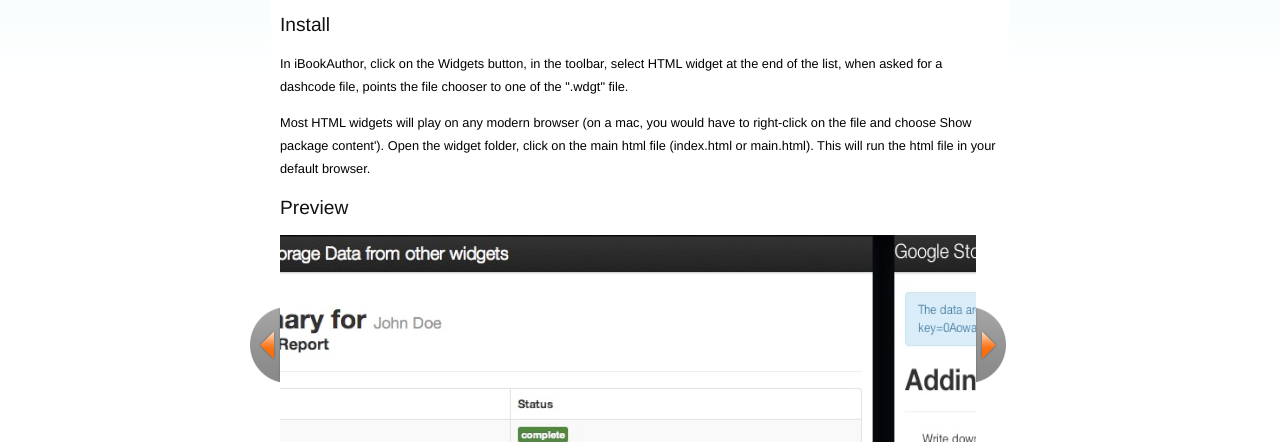
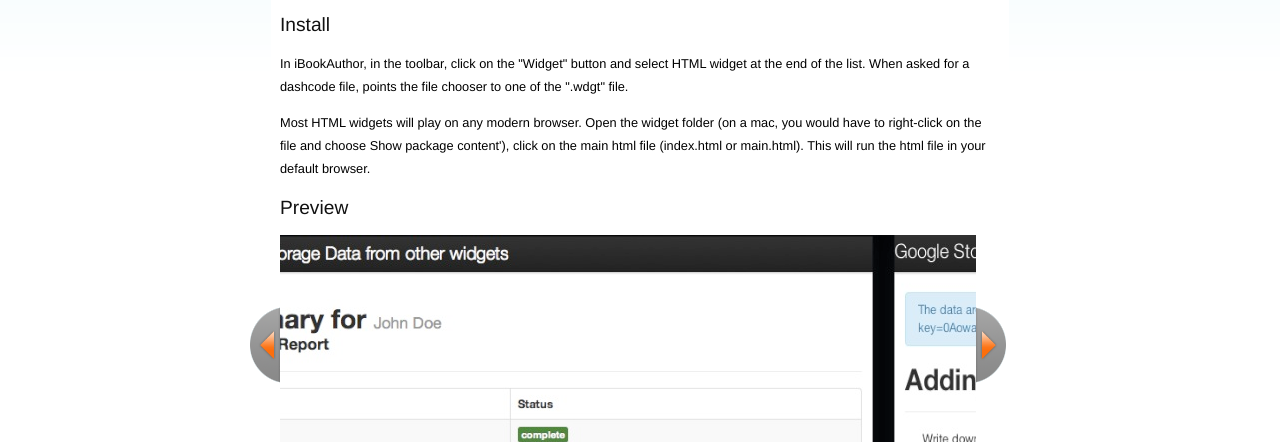
Before and after one commit to widged/iBook-widgets, a plain HTML site: page index.html in a window 1280 px wide. Shown: the part 313-755 px from the top of the page. Drawn offline with Linux system fonts and the light colour scheme.

Commit message:
minor edits

```diff
--- a/index.html
+++ b/index.html
@@ -58,8 +58,8 @@
 
 
       <h2>Install</h2>
-      <p>In iBookAuthor, click on the Widgets button, in the toolbar, select HTML widget at the end of the list, when asked for a dashcode file, points the file chooser to one of the ".wdgt" file. </p>
-      <p>Most HTML widgets will play on any modern browser (on a mac, you would have to right-click on the file and choose Show package content'). Open the widget folder, click on the main html file (index.html or main.html). This will run the html file in your default browser.</p>
+      <p>In iBookAuthor, in the toolbar, click on the "Widget" button and select HTML widget at the end of the list. When asked for a dashcode file, points the file chooser to one of the ".wdgt" file. </p>
+      <p>Most HTML widgets will play on any modern browser. Open the widget folder (on a mac, you would have to right-click on the file and choose Show package content'), click on the main html file (index.html or main.html). This will run the html file in your default browser.</p>
 
 
       <h2>Preview</h2>
```
